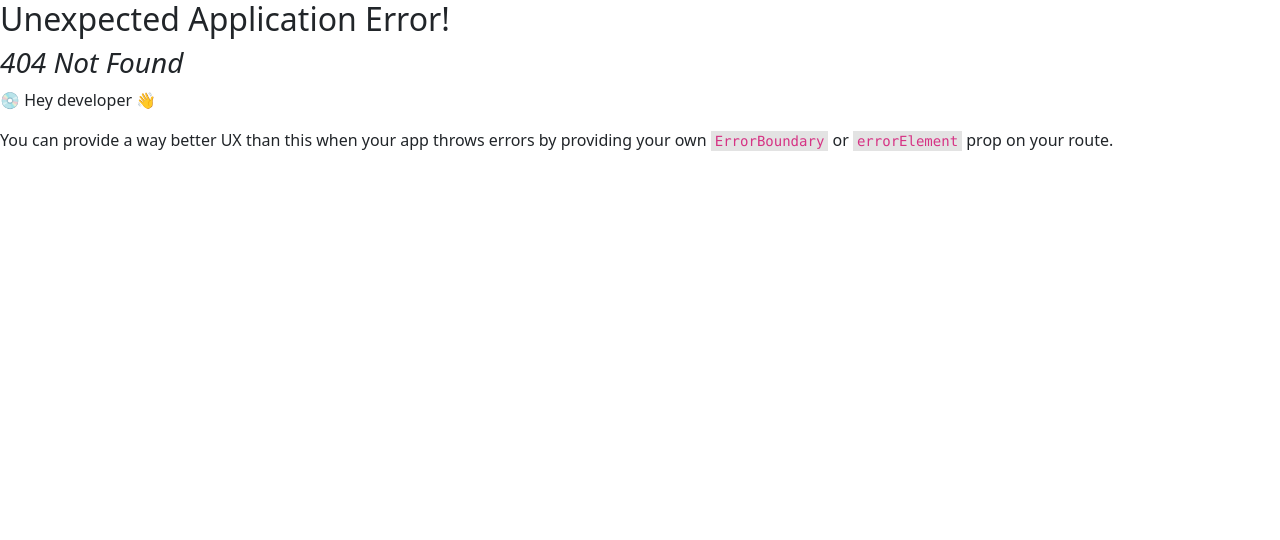
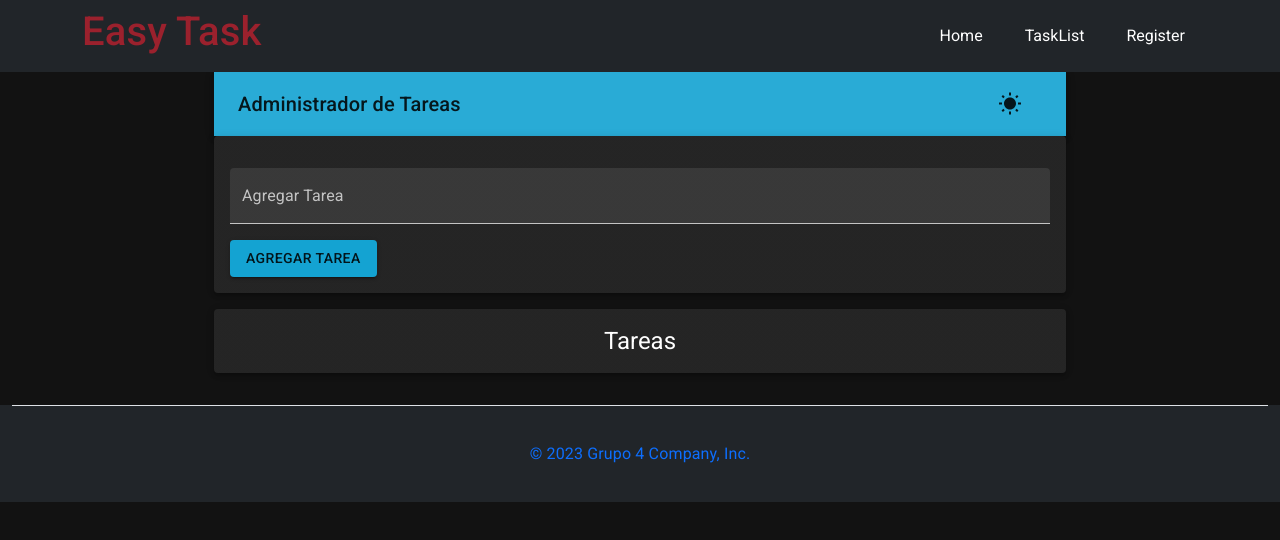
Before and after one commit to juan25258/grupo-4-entregafinal, a React (Vite) app in the folder app_TaskList/: page /AdminTaskList in a window 1280 px wide. Before the commit this address had no page. Shown: the top 540 px of the page. Built offline with nearby package versions, Linux system fonts and the light colour scheme.

Commit message:
combinadas las app

```diff
--- a/app_TaskList/index.html
+++ b/app_TaskList/index.html
@@ -1,15 +1,28 @@
-<!doctype html>
+<!DOCTYPE html>
 <html lang="en">
   <head>
     <meta charset="UTF-8" />
     <link rel="icon" type="image/svg+xml" href="/vite.svg" />
     <meta name="viewport" content="width=device-width, initial-scale=1.0" />
-    <link href="https://cdn.jsdelivr.net/npm/bootstrap@5.3.2/dist/css/bootstrap.min.css" rel="stylesheet" integrity="sha384-T3c6CoIi6uLrA9TneNEoa7RxnatzjcDSCmG1MXxSR1GAsXEV/Dwwykc2MPK8M2HN" crossorigin="anonymous">
-    <title>Ejercicio 3</title>
+    <link
+      rel="stylesheet"
+      href="https://fonts.googleapis.com/css2?family=Roboto:wght@300;400;500;600;700&display=swap"
+    />
+    <link
+      href="https://cdn.jsdelivr.net/npm/bootstrap@5.3.2/dist/css/bootstrap.min.css"
+      rel="stylesheet"
+      integrity="sha384-T3c6CoIi6uLrA9TneNEoa7RxnatzjcDSCmG1MXxSR1GAsXEV/Dwwykc2MPK8M2HN"
+      crossorigin="anonymous"
+    />
+    <title>Easy Task</title>
   </head>
   <body>
     <div id="root"></div>
     <script type="module" src="/src/main.jsx"></script>
-    <script src="https://cdn.jsdelivr.net/npm/bootstrap@5.3.2/dist/js/bootstrap.bundle.min.js" integrity="sha384-C6RzsynM9kWDrMNeT87bh95OGNyZPhcTNXj1NW7RuBCsyN/o0jlpcV8Qyq46cDfL" crossorigin="anonymous"></script>
+    <script
+      src="https://cdn.jsdelivr.net/npm/bootstrap@5.3.2/dist/js/bootstrap.bundle.min.js"
+      integrity="sha384-C6RzsynM9kWDrMNeT87bh95OGNyZPhcTNXj1NW7RuBCsyN/o0jlpcV8Qyq46cDfL"
+      crossorigin="anonymous"
+    ></script>
   </body>
 </html>
--- a/app_TaskList/src/componentes/Footer/footer.jsx
+++ b/app_TaskList/src/componentes/Footer/footer.jsx
@@ -8,7 +8,7 @@ export default function Footer() {
         <footer className="d-flex justify-content-center border-top">
           <div >
             <span className="mb-3 mb-md-0 text-primary">
-              © 2023 Juan Martin Dominguez Company, Inc
+              © 2023 Grupo 4 Company, Inc.
             </span>
           </div>
         </footer>
--- a/app_TaskList/src/componentes/Header/header.jsx
+++ b/app_TaskList/src/componentes/Header/header.jsx
@@ -18,7 +18,7 @@ export default function Header() {
             </button>
 
             <button className="btn btn-Primary" type="button">
-              <LinkHeader id="btn-nav" to="/TaskList">
+              <LinkHeader id="btn-nav" to="/AdminTaskList">
                 TaskList
               </LinkHeader>
             </button>
--- /dev/null
+++ b/app_TaskList/src/componentes/NavBar.jsx
@@ -0,0 +1,21 @@
+import { AppBar, Button, Toolbar, Typography } from "@mui/material";
+
+import WbSunnyIcon from '@mui/icons-material/WbSunny'; // Icono de sol
+import NightsStayIcon from "@mui/icons-material/NightsStay"; // Icono de luna
+import { lightTheme } from "./Utils/Tema";
+
+export default function NavBar({ toggleTheme, currentTheme }) {
+  return (
+    <AppBar position="static" color="primary" enableColorOnDark>
+      <Toolbar>
+        <Typography variant="h6" noWrap component="div" sx={{ flexGrow: 1 }}>
+          Administrador de Tareas
+        </Typography>
+        <Button color="inherit" onClick={toggleTheme} anchor="rithg">
+          {currentTheme === lightTheme ? <NightsStayIcon /> : <WbSunnyIcon />}{" "}
+          {/* Boton para cambio de icono - Revisar si funciona ok. */}
+        </Button>
+      </Toolbar>
+    </AppBar>
+  );
+}
--- /dev/null
+++ b/app_TaskList/src/componentes/TaskForm.jsx
@@ -0,0 +1,36 @@
+import { useState } from 'react';
+import { Paper, TextField, Button } from '@mui/material';
+
+export default function TaskForm ({ addTask }) {
+  const [taskName, setTaskName] = useState('');
+
+  const handleChange = (e) => {
+    setTaskName(e.target.value);
+  };
+
+  const handleSubmit = (e) => {
+    e.preventDefault();
+    if (taskName.trim() !== '') {
+      addTask(taskName);
+      setTaskName(''); //Seteo para que se borre el elemento cargado
+    }
+  };
+
+  return (
+    <Paper elevation={3} style={{ padding: '16px', marginBottom: '16px' }}>
+      <form onSubmit={handleSubmit}>
+        <TextField
+          fullWidth
+          label="Agregar Tarea"
+          variant="filled"
+          value={taskName}
+          onChange={handleChange}
+          margin="normal"
+        />
+        <Button type="submit" variant="contained" color="primary"  style={{marginTop: '8px' }}>
+          Agregar Tarea
+        </Button>
+      </form>
+    </Paper>
+  );
+}
--- /dev/null
+++ b/app_TaskList/src/componentes/TaskItem.jsx
@@ -0,0 +1,46 @@
+import { useState } from 'react';
+import { ListItem, ListItemText, ListItemButton, Checkbox, IconButton } from '@mui/material';
+import DeleteIcon from '@mui/icons-material/Delete';
+import EditIcon from '@mui/icons-material/Edit';
+
+export default function TaskItem  ({ task, handleComplete, handleDelete, handleEditName }) {
+
+  const [isCompleted, setCompleted] = useState(task.completed);
+
+
+  const toggleCompleted = () => {
+    setCompleted(!isCompleted);
+    handleComplete(task.id);
+  };
+
+  const handleEditClick = () => {
+    const newName = prompt('Ingrese el nuevo nombre de la tarea:', task.name);
+    if (newName !== null && newName !== '') {
+      handleEditName(task.id, newName);
+    }
+  };
+ //
+
+ //
+  return (
+    <ListItem disablePadding>
+      <ListItemButton>
+        <ListItemText primary={task.name} style={{width:'100%',display:'flex',justifyContent:'center', background: isCompleted ? '#41e280' : 'none',}} />
+          {/* Boton Completado */}
+          <Checkbox
+          color="success"
+          checked={isCompleted}
+          onChange={toggleCompleted}
+        />
+        {/* Boton Editar */}
+        <IconButton edge="end" aria-label="edit" onClick={handleEditClick}>
+          <EditIcon />
+        </IconButton>
+        {/* Boton Eliminar */}
+        <IconButton edge="end" aria-label="delete" onClick={handleDelete}>
+          <DeleteIcon />
+        </IconButton>
+      </ListItemButton>
+    </ListItem>
+  );
+}
--- /dev/null
+++ b/app_TaskList/src/componentes/TaskList.jsx
@@ -0,0 +1,30 @@
+import TaskItem from './TaskItem';
+import { List, Paper, Typography } from '@mui/material';
+import Grid from '@mui/material/Unstable_Grid2'; // Grid version 2
+
+export default function TaskList  ({ tasks, handleComplete, handleDelete, handleEditName }) {
+  return (
+    <>
+    <Paper elevation={3} style={{ padding: '16px', marginBottom: '16px' }}>
+    <Typography variant="h5" sx={{textAlign:'center'}}>
+      Tareas
+    </Typography>
+    </Paper>
+    <List>
+    <Paper elevation={5}>
+      <Grid container spacing={2} >
+      {tasks.map((task) => (
+         <TaskItem
+          key={task.id}
+          task={task}
+          handleComplete={() => handleComplete(task.id)}
+          handleDelete={() => handleDelete(task.id)}
+          handleEditName={handleEditName}
+        />
+      ))}
+    </Grid>
+    </Paper>
+    </List>
+   </>
+  );
+}
--- /dev/null
+++ b/app_TaskList/src/componentes/Utils/Tema.jsx
@@ -0,0 +1,23 @@
+import { createTheme } from "@mui/material";
+
+//Tema del proyecto:
+
+const darkTheme = createTheme({
+    palette: {
+      mode: 'dark',
+      primary: {
+        main: '#14a3d2',
+      },
+    },
+  });
+
+  const lightTheme = createTheme({
+    palette: {
+      mode: "light",
+      primary: {
+        main: '#42c6a9',
+      },
+    },
+  });
+
+  export { darkTheme, lightTheme };
--- /dev/null
+++ b/app_TaskList/src/pages/AdminTaskList/index.jsx
@@ -0,0 +1,80 @@
+import React from "react";
+import { Container, CssBaseline, ThemeProvider } from '@mui/material';
+import { useState, useEffect } from 'react';
+import { darkTheme, lightTheme } from "../../componentes/Utils/Tema";
+import NavBar from "../../componentes/NavBar";
+import TaskForm from "../../componentes/TaskForm";
+import TaskList from "../../componentes/TaskList";
+
+
+
+export default function AdminTaskList() {
+// Obtener las tareas almacenadas en localStorage al cargar la aplicación
+  const savedTasks = JSON.parse(localStorage.getItem('tasks')) || [];
+
+// Array de las tareas
+  const [tasks, setTasks] = useState(savedTasks);
+
+
+// Registro por consola  y al localstorage las actualizaciones
+  useEffect(() => {
+    console.log('Tasks updated:', tasks);
+    // Guardar las tareas en localStorage cada vez que cambian
+    localStorage.setItem('tasks', JSON.stringify(tasks));
+  }, [tasks]);
+
+// Realiza la actualizacion cuando completo la tarea
+  const handleComplete = (taskId) => {
+    const updatedTasks = tasks.map((task) =>
+      task.id === taskId ? { ...task, completed: !task.completed } : task
+    );
+    setTasks(updatedTasks);
+  };
+
+
+ // Realiza el cambio de nombre de la tarea
+
+  const handleEditName = (taskId, newName) => {
+  const updatedTasks = tasks.map((task) =>
+    task.id === taskId ? { ...task, name: newName } : task
+  );
+  setTasks(updatedTasks);
+};
+
+// Realiza la eliminacion de la tarea
+  const handleDelete = (taskId) => {
+    const updatedTasks = tasks.filter((task) => task.id !== taskId);
+    setTasks(updatedTasks);
+  };
+
+// Agrego la tarea, le genero un id.
+  const addTask = (taskName) => {
+    const newTask = {
+      id: tasks.length + 1,
+      name: taskName,
+      completed: false,
+    };
+    setTasks([...tasks, newTask]);
+  };
+
+  //Boton de tema dark o light
+
+  const [currentTheme, setCurrentTheme] = useState(darkTheme);
+
+  const toggleTheme = () => {
+    setCurrentTheme(currentTheme === lightTheme ? darkTheme : lightTheme);
+  };
+
+  return (
+
+    <Container component="main" maxWidth="md">
+       <ThemeProvider theme={currentTheme}>
+        <CssBaseline />
+        <NavBar toggleTheme={toggleTheme} currentTheme={currentTheme}/>
+        <TaskForm addTask={addTask} />
+        <TaskList tasks={tasks} handleComplete={handleComplete} handleDelete={handleDelete} handleEditName={handleEditName} />
+        </ThemeProvider>
+    </Container>
+
+  );
+}
--- a/app_TaskList/src/pages/TaskList/index.jsx
+++ /dev/null
@@ -1,9 +0,0 @@
-import React from "react";
-
-export default function TaskList() {
-  return (
-    <div>
-      <h2>acá irian las listas de tareas</h2>
-    </div>
-  );
-}
```
Also changed, not shown: app_TaskList/package.json (+8 -1 lines), app_TaskList/src/App.jsx (+7 -6 lines), 1 other file (tests, documents, lock files or other folders).
